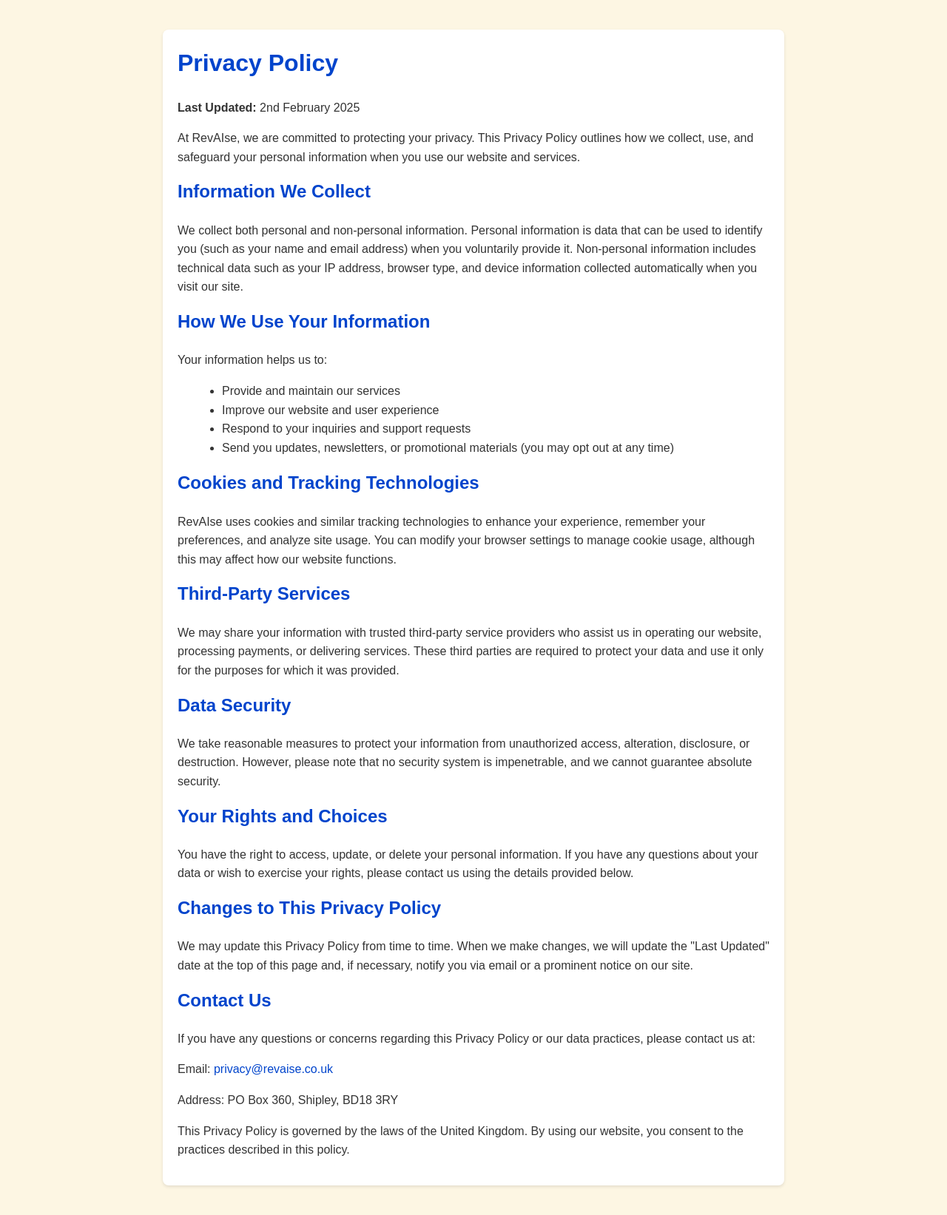
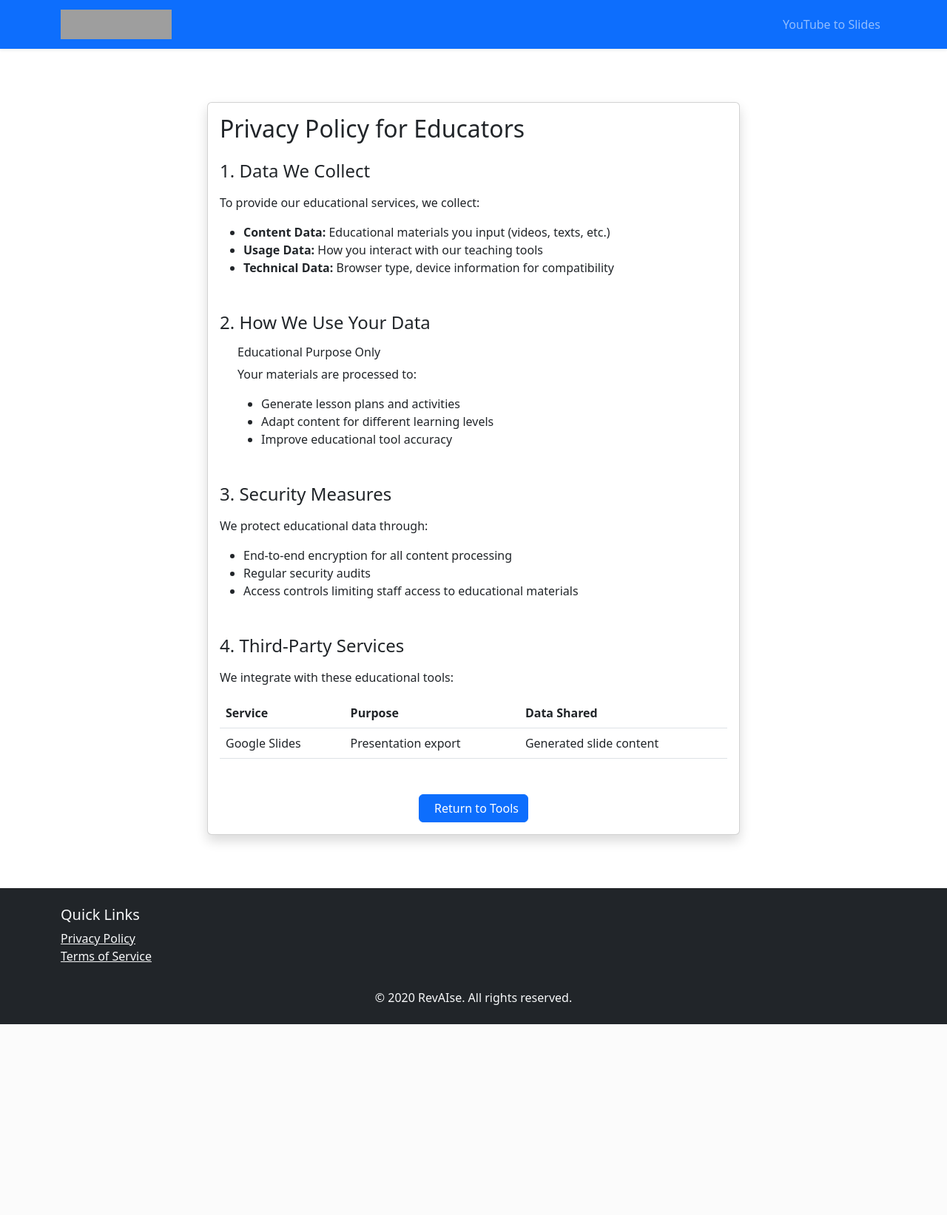
Before and after one commit to waynetboote/revaise, a Flask app: template templates/privacy.html in a window 1280 px wide. Shown: the whole page at 74% size. After the commit the page ends 1385 px from the top, so only its background shows below. Run offline with Flask 3, Linux system fonts and the light colour scheme; the template is opened without the code that fills it: most values are stand-ins (such as "Sample title", 1, 10 or a date in 2020); some libraries are stand-ins or nearby versions; grey boxes are pictures that could not be loaded.

Commit message:
Update privacy.html

```diff
--- a/templates/privacy.html
+++ b/templates/privacy.html
@@ -1,87 +1,78 @@
-<!DOCTYPE html>
-<html lang="en">
-<head>
-  <meta charset="UTF-8" />
-  <meta name="viewport" content="width=device-width, initial-scale=1.0" />
-  <title>Privacy Policy - RevAIse</title>
-  <link rel="stylesheet" href="{{ url_for('static', filename='styles.css') }}">
-  <style>
-    /* Additional styles for the Privacy Policy page */
-    body {
-      font-family: Arial, sans-serif;
-      background-color: #fdf6e3;
-      color: #333;
-      margin: 0;
-      padding: 0;
-      line-height: 1.6;
-    }
-    .container {
-      max-width: 800px;
-      margin: 40px auto;
-      padding: 20px;
-      background: #fff;
-      border-radius: 8px;
-      box-shadow: 0 2px 4px rgba(0,0,0,0.1);
-    }
-    h1, h2, h3 {
-      color: #0044cc;
-      margin-top: 0;
-    }
-    ul {
-      margin-left: 20px;
-    }
-    p {
-      margin-bottom: 15px;
-    }
-    a {
-      color: #0044cc;
-      text-decoration: none;
-    }
-    a:hover {
-      text-decoration: underline;
-    }
-  </style>
-</head>
-<body>
-  <div class="container">
-    <h1>Privacy Policy</h1>
-    <p><strong>Last Updated:</strong> 2nd February 2025</p>
+{% extends "base.html" %}
 
-    <p>At RevAIse, we are committed to protecting your privacy. This Privacy Policy outlines how we collect, use, and safeguard your personal information when you use our website and services.</p>
+{% block title %}Privacy Policy{% endblock %}
 
-    <h2>Information We Collect</h2>
-    <p>We collect both personal and non-personal information. Personal information is data that can be used to identify you (such as your name and email address) when you voluntarily provide it. Non-personal information includes technical data such as your IP address, browser type, and device information collected automatically when you visit our site.</p>
+{% block content %}
+<div class="container my-5">
+  <div class="row justify-content-center">
+    <div class="col-lg-8">
+      <div class="card shadow">
+        <div class="card-body">
+          <h1 class="h2 mb-4">Privacy Policy for Educators</h1>
 
-    <h2>How We Use Your Information</h2>
-    <p>Your information helps us to:</p>
-    <ul>
-      <li>Provide and maintain our services</li>
-      <li>Improve our website and user experience</li>
-      <li>Respond to your inquiries and support requests</li>
-      <li>Send you updates, newsletters, or promotional materials (you may opt out at any time)</li>
-    </ul>
+          <section aria-labelledby="data-collection">
+            <h2 id="data-collection" class="h4 mb-3">1. Data We Collect</h2>
+            <p>To provide our educational services, we collect:</p>
+            <ul>
+              <li><strong>Content Data:</strong> Educational materials you input (videos, texts, etc.)</li>
+              <li><strong>Usage Data:</strong> How you interact with our teaching tools</li>
+              <li><strong>Technical Data:</strong> Browser type, device information for compatibility</li>
+            </ul>
+          </section>
 
-    <h2>Cookies and Tracking Technologies</h2>
-    <p>RevAIse uses cookies and similar tracking technologies to enhance your experience, remember your preferences, and analyze site usage. You can modify your browser settings to manage cookie usage, although this may affect how our website functions.</p>
+          <section aria-labelledby="data-usage">
+            <h2 id="data-usage" class="h4 mb-3 mt-5">2. How We Use Your Data</h2>
+            <div class="ms-4">
+              <h3 class="h6">Educational Purpose Only</h3>
+              <p>Your materials are processed to:</p>
+              <ul>
+                <li>Generate lesson plans and activities</li>
+                <li>Adapt content for different learning levels</li>
+                <li>Improve educational tool accuracy</li>
+              </ul>
+            </div>
+          </section>
 
-    <h2>Third-Party Services</h2>
-    <p>We may share your information with trusted third-party service providers who assist us in operating our website, processing payments, or delivering services. These third parties are required to protect your data and use it only for the purposes for which it was provided.</p>
+          <section aria-labelledby="data-security">
+            <h2 id="data-security" class="h4 mb-3 mt-5">3. Security Measures</h2>
+            <p>We protect educational data through:</p>
+            <ul>
+              <li>End-to-end encryption for all content processing</li>
+              <li>Regular security audits</li>
+              <li>Access controls limiting staff access to educational materials</li>
+            </ul>
+          </section>
 
-    <h2>Data Security</h2>
-    <p>We take reasonable measures to protect your information from unauthorized access, alteration, disclosure, or destruction. However, please note that no security system is impenetrable, and we cannot guarantee absolute security.</p>
+          <section aria-labelledby="third-party">
+            <h2 id="third-party" class="h4 mb-3 mt-5">4. Third-Party Services</h2>
+            <p>We integrate with these educational tools:</p>
+            <table class="table">
+              <thead>
+                <tr>
+                  <th>Service</th>
+                  <th>Purpose</th>
+                  <th>Data Shared</th>
+                </tr>
+              </thead>
+              <tbody>
+                <tr>
+                  <td>Google Slides</td>
+                  <td>Presentation export</td>
+                  <td>Generated slide content</td>
+                </tr>
+                <!-- Add other services -->
+              </tbody>
+            </table>
+          </section>
 
-    <h2>Your Rights and Choices</h2>
-    <p>You have the right to access, update, or delete your personal information. If you have any questions about your data or wish to exercise your rights, please contact us using the details provided below.</p>
-
-    <h2>Changes to This Privacy Policy</h2>
-    <p>We may update this Privacy Policy from time to time. When we make changes, we will update the "Last Updated" date at the top of this page and, if necessary, notify you via email or a prominent notice on our site.</p>
-
-    <h2>Contact Us</h2>
-    <p>If you have any questions or concerns regarding this Privacy Policy or our data practices, please contact us at:</p>
-    <p>Email: <a href="mailto:privacy@revaise.co.uk">privacy@revaise.co.uk</a></p>
-    <p>Address: PO Box 360, Shipley, BD18 3RY </p>
-
-    <p>This Privacy Policy is governed by the laws of the United Kingdom. By using our website, you consent to the practices described in this policy.</p>
+          <div class="mt-5 text-center">
+            <a href="{{ url_for('home') }}" class="btn btn-primary">
+              <i class="bi bi-arrow-left me-2"></i>Return to Tools
+            </a>
+          </div>
+        </div>
+      </div>
+    </div>
   </div>
-</body>
-</html>
+</div>
+{% endblock %}
```
